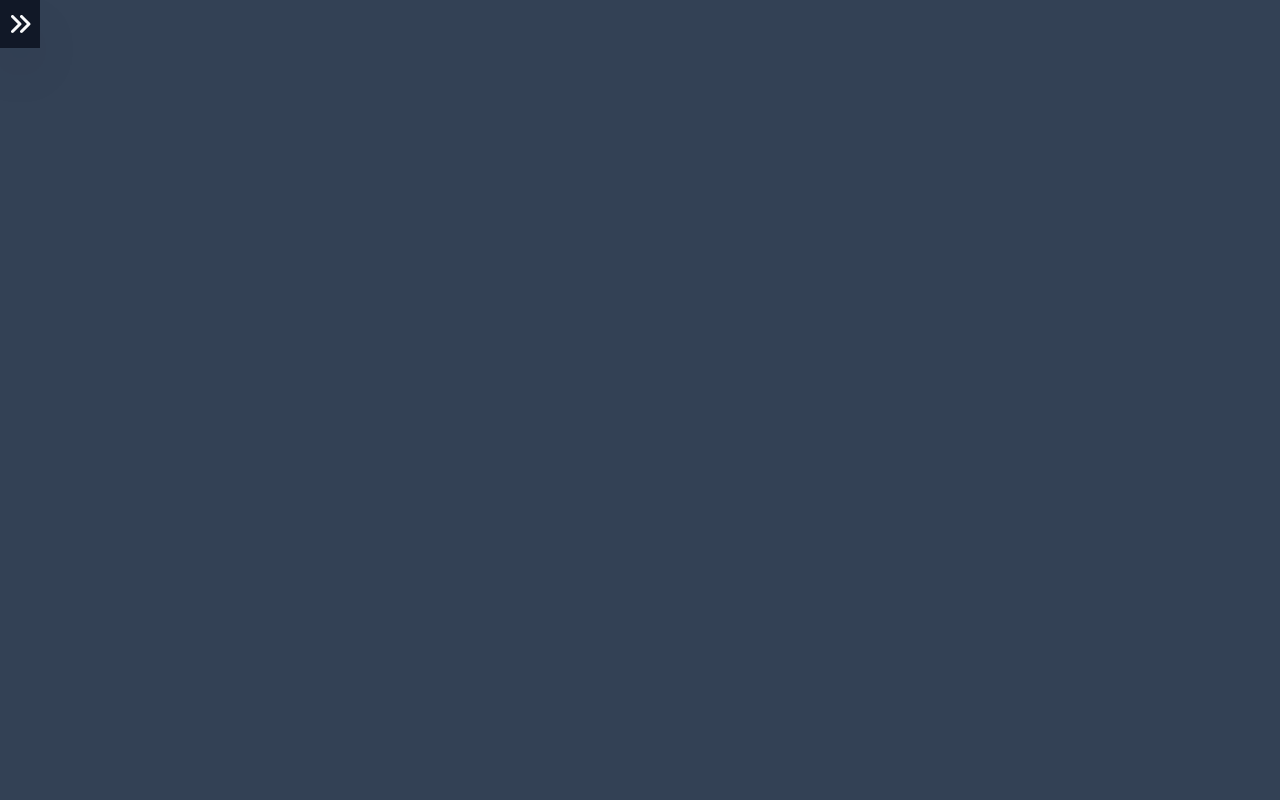
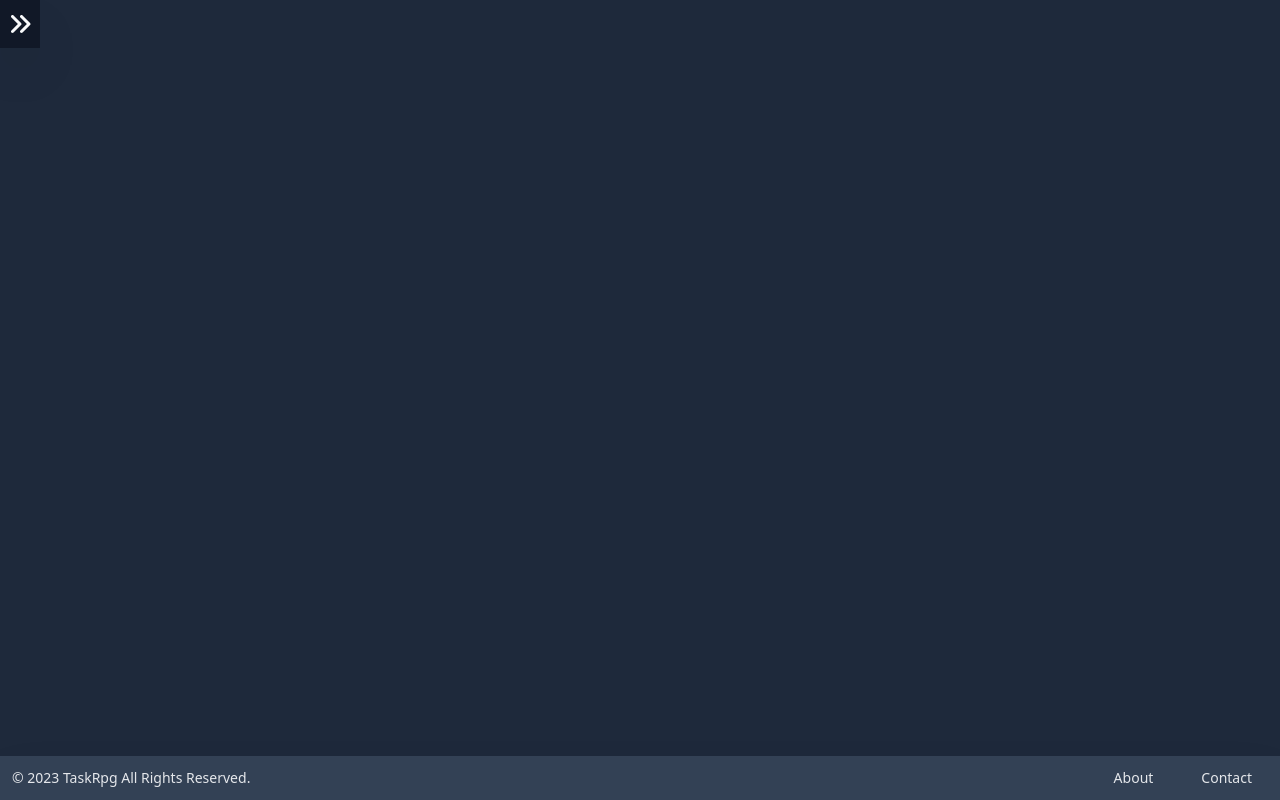
Before and after one commit to thedudesinc/TaskRpg, an Angular app: page /pages in a window 1280 px wide. Built offline with nearby package versions, Linux system fonts and the light colour scheme; sample sign-in values are in the browser's storage.

Commit message:
minor tweaks to profile page

```diff
--- a/src/app/app.component.scss
+++ b/src/app/app.component.scss
@@ -1,3 +1,3 @@
 :host {
-  @apply bg-slate-700 flex grow flex-col min-h-screen;
+  @apply bg-slate-800 flex grow flex-col min-h-screen;
 }
--- a/src/app/pages/pages.component.html
+++ b/src/app/pages/pages.component.html
@@ -3,3 +3,4 @@
   [isVisible]="isSidebarVisible"
   (toggleEventEmitter)="toggleSidebar()"
 ></app-sidebar>
+<app-footer></app-footer>
--- a/src/app/pages/profile/profile.component.html
+++ b/src/app/pages/profile/profile.component.html
@@ -1,8 +1,8 @@
 <div
-  class="max-w-screen-sm w-full bg-slate-700 mx-auto px-10"
+  class="max-w-screen-sm w-full bg-slate-700 py-10 px-10 shadow-2xl mx-auto p-10"
   *ngIf="profile$ | async"
 >
-  <h1 class="text-3xl md:text-4xl font-medium my-10 text-gray-50">
+  <h1 class="text-3xl md:text-4xl font-medium pb-5 text-gray-50">
     Profile Settings
   </h1>
   <form [formGroup]="profileForm" (ngSubmit)="onSubmit()" action="#">
```
